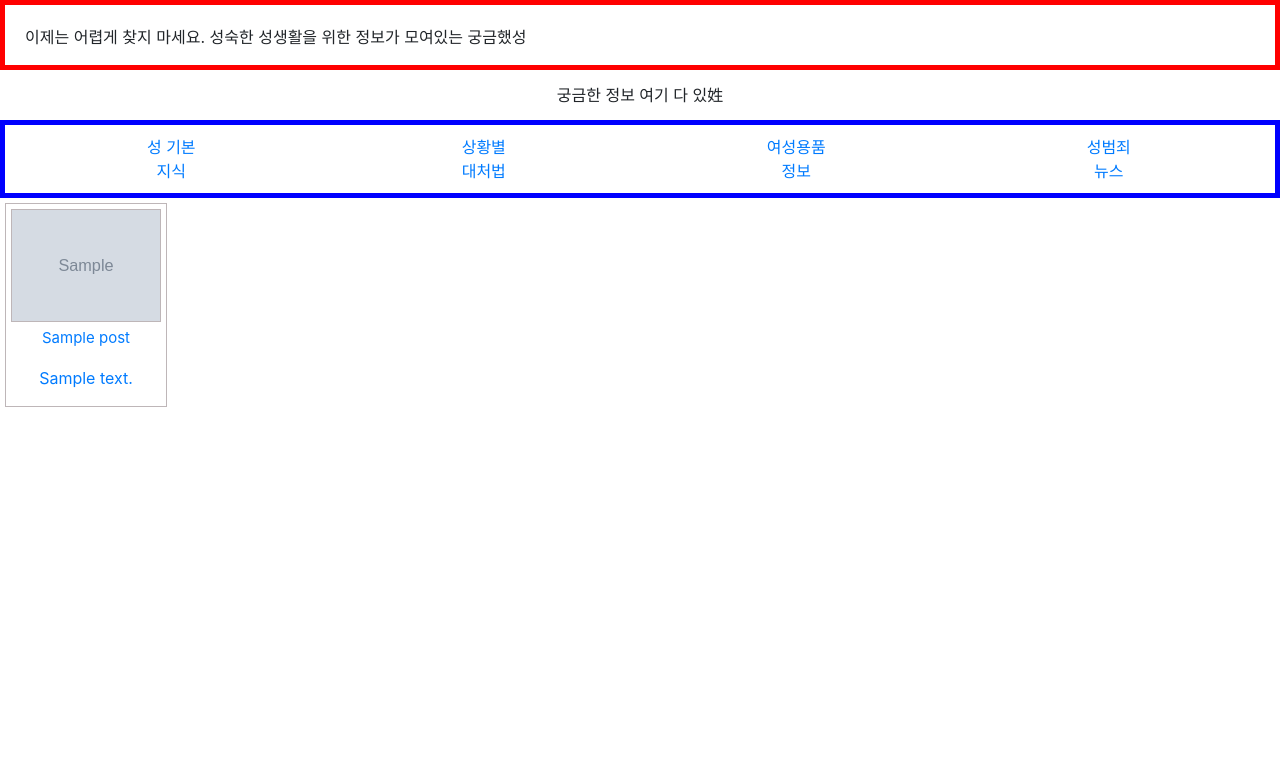
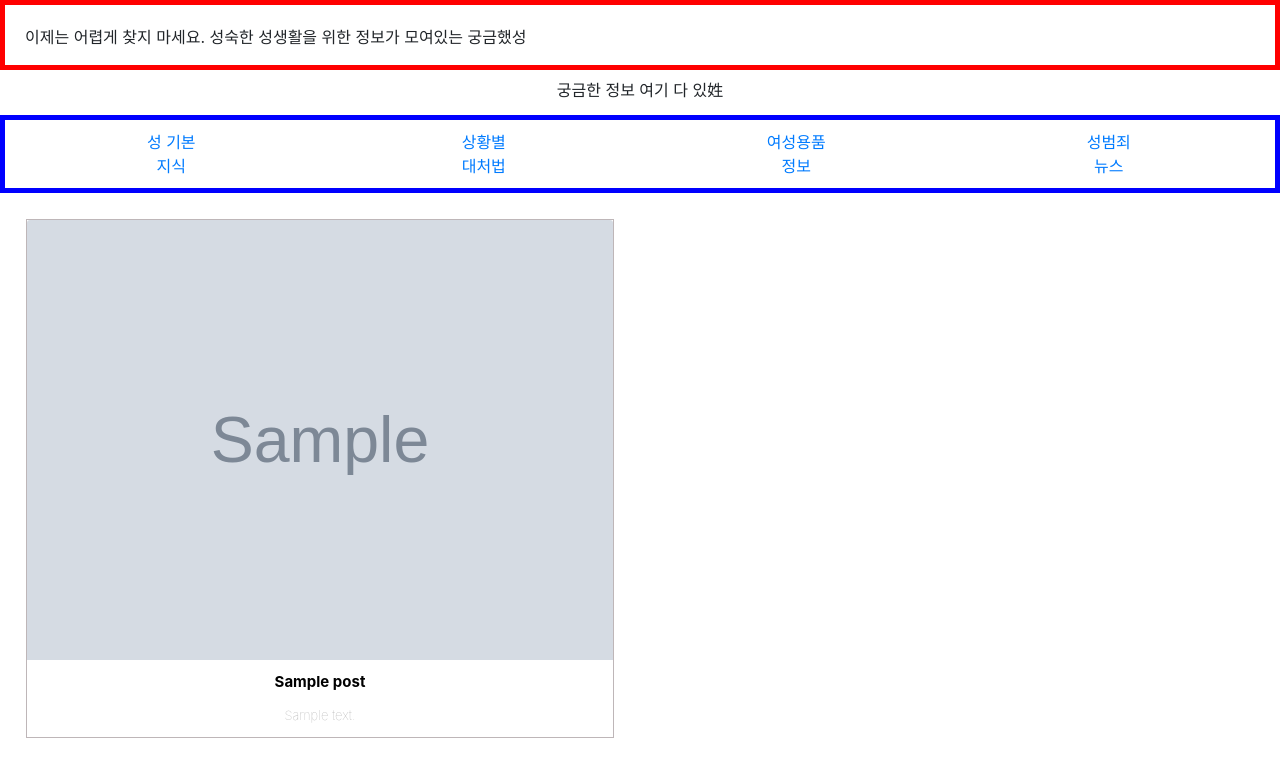
Before and after one commit to mihyeo/wondering_seong, a Django app: page / in a window 1280 px wide. Shown: the part 120-883 px from the top of the page. Before the commit the page ends 527 px from the top, so only its background shows below. Run offline with Django 3.2, Linux system fonts and the light colour scheme; tables that the repository leaves empty hold one stand-in row (values such as "Sample post"); grey boxes marked "Sample" are stand-in pictures; some libraries are stand-ins or nearby versions.

Commit message:
card 2개씩 나오게

```diff
--- a/Seong/static/css/base.css
+++ b/Seong/static/css/base.css
@@ -35,29 +35,42 @@
 #intro{
     text-align: center;
     padding : 3px;
-    margin-top:10px;
+    margin-top: 5px;
 }
+
 
 .bigcard_container{
 
     border: 1px solid #beb6b8;
-    margin: 5px;
-    /*display:grid;*/
-    /*grid-template-columns: 1fr 1fr;*/
+    margin:2%;
+    display:float;
+    width:46%;
+    height:46%;
     float:left;
+    /*grid-template-columns: repeat(2,1fr);*/
+    text-align: center;
+    /*max-width: width 100%;
+    height:auto !important;*/
+
 
 }
+
 .card_container{
-    text-align:center;
+    border: 1px solid #beb6b8;
 }
 
 .title{
+    margin:2%;
     font-size : 15px;
-    font color: red;
+    color: black;
+    font-weight:bold;
 }
 
 .content{
-
+    margin:2%;
+    font-size : 13px;
+    color: darkgrey;
+    font-weight:lighter;
 }
 
 .img{
--- a/posts/templates/posts/_posts.html
+++ b/posts/templates/posts/_posts.html
@@ -1,15 +1,15 @@
 
-<div class = "card_container">
+
+
 {% for post in posts %}
 <a href="#" class = "card_news">
 <div class = "bigcard_container">
     {% if post.image %}
-                <img src="{{ post.image.url }}" class="img" alt="" width="150">
+        <img src="{{ post.image.url }}" class="card-img-top" alt="" width="150">
     {% endif %}
     <p class = "title">{{ post.title }}</p>
     <p class = "content">{{ post.content }}</p>
 </a>
 </div>
+
 {% endfor %}
-
-</div>
```
Lines whose indentation alone changed are shown as unchanged.
